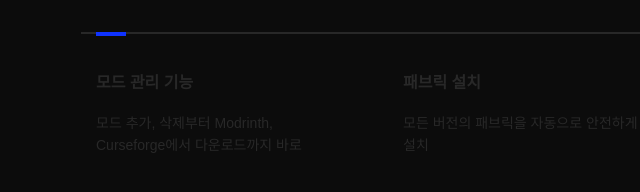
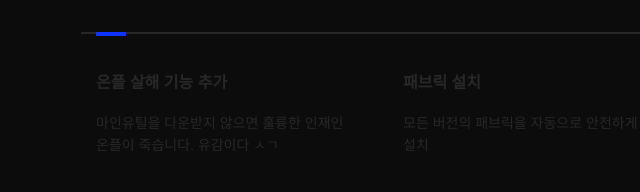
Before and after one commit to dotory1232/DKStudio-Website, a plain HTML site: page index.html in a window 1280 px wide. Shown: the part 532-724 px from the top of the page, 112-752 px from the left. Drawn offline with nearby package versions, Linux system fonts and the light colour scheme; a web font is replaced by a local one.

Commit message:
Update index.html

```diff
--- a/index.html
+++ b/index.html
@@ -59,8 +59,8 @@
               </div>
               <div class="intro--options">
                 <a href="#0">
-                  <h3>모드 관리 기능</h3>
-                  <p>모드 추가, 삭제부터 Modrinth, Curseforge에서 다운로드까지 바로</p>
+                  <h3>온플 살해 기능 추가</h3>
+                  <p>마인유틸을 다운받지 않으면 훌륭한 인재인 온플이 죽습니다. 유감이다 ㅅㄱ</p>
                 </a>
                 <a href="#0">
                   <h3>패브릭 설치</h3>
```
